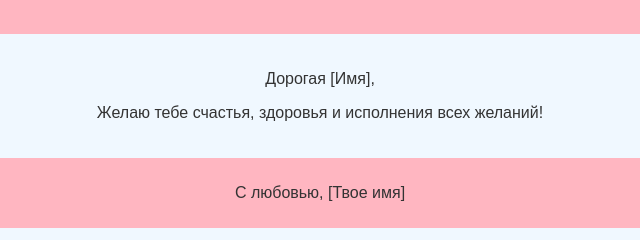
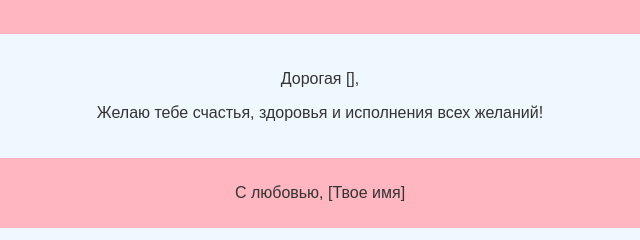
Before and after one commit to sweetnigahan/birthday-card, a plain HTML site: page index.html in a window 1280 px wide. Shown: the part 329-569 px from the top of the page, 320-960 px from the left. Drawn offline with Linux system fonts and the light colour scheme.

Commit message:
Update index.html

```diff
--- a/index.html
+++ b/index.html
@@ -11,7 +11,7 @@
         <h1>Поздравляю с Днем Рождения!</h1>
     </header>
     <main>
-        <p>Дорогая [Имя],</p>
+        <p>Дорогая [],</p>
         <p>Желаю тебе счастья, здоровья и исполнения всех желаний!</p>
     </main>
     <footer>
```
